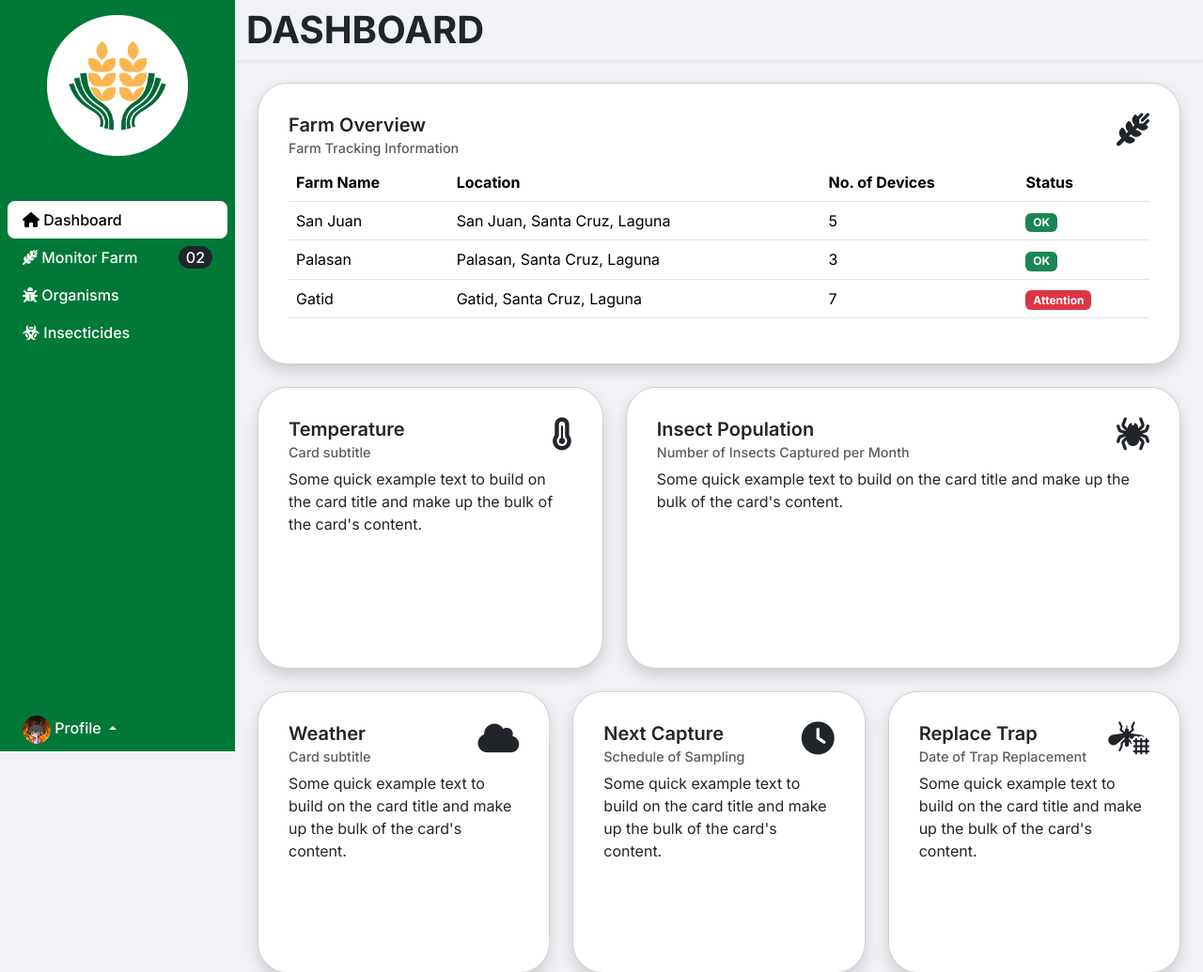
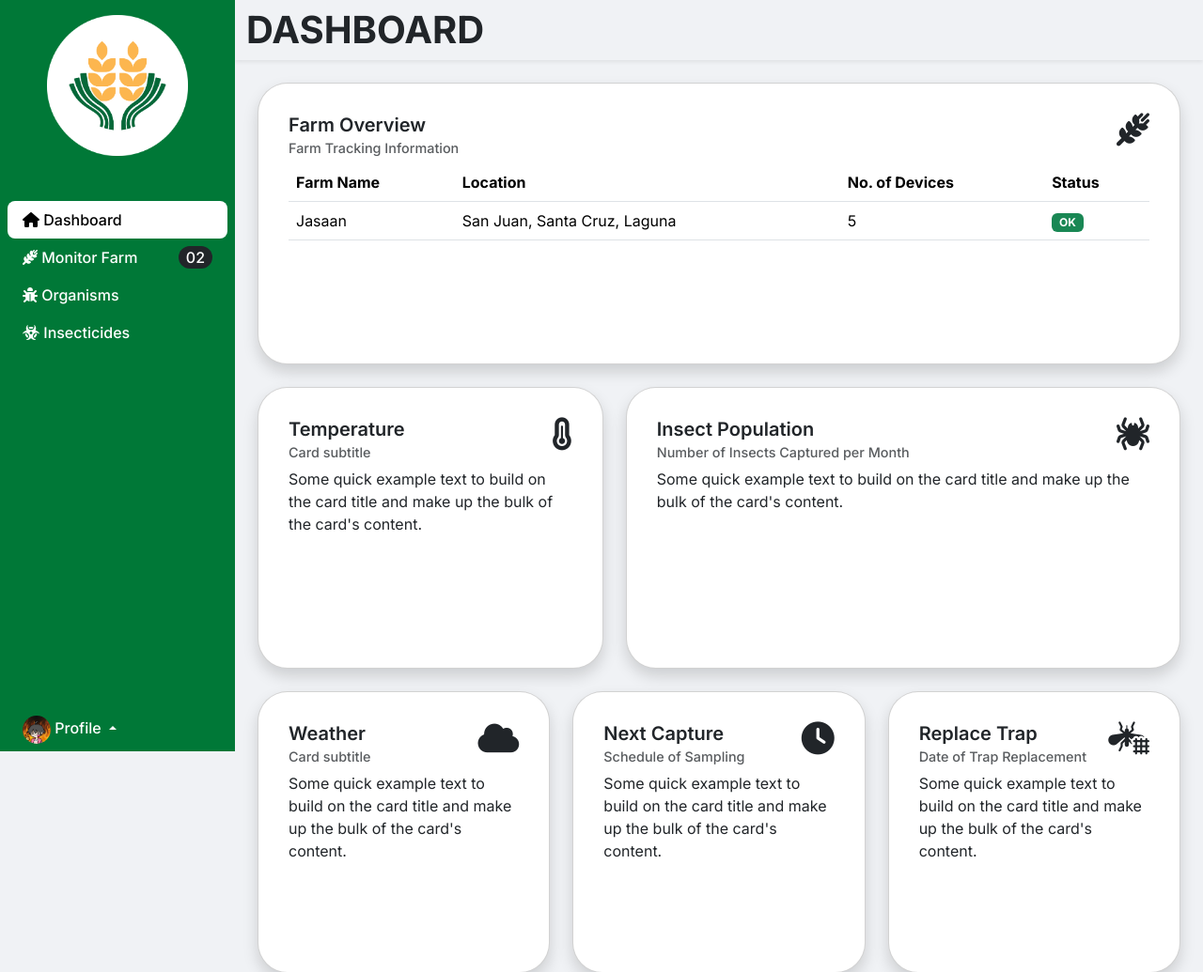
Before and after one commit to Gvtone/pest-advisor, a Flask app: template templates/index.html in a window 1280 px wide. Shown: the top 1035 px of the page at 94% size. Run offline with Flask 3, Linux system fonts and the light colour scheme; a user stored in the database is signed in; tables that the repository leaves empty hold one stand-in row (values such as "Sample post"); the template is opened without the code that fills it: values that come from a table or form of the project are taken from there, most other values are stand-ins (such as "Sample title", 1, 10 or a date in 2020); some libraries are stand-ins or nearby versions.

Commit message:
Updated Farm Table

```diff
--- a/templates/index.html
+++ b/templates/index.html
@@ -1,15 +1,11 @@
-{% extends "layout.html" %}
-{% set active_page = "index" %}
-
-{% block title%} Dashboard {% endblock %}
-{% block header %} DASHBOARD {% endblock %}
-
-{% block main %}
+{% extends "layout.html" %} {% set active_page = "index" %} {% block title%}
+Dashboard {% endblock %} {% block header %} DASHBOARD {% endblock %} {% block
+main %}
 <div class="d-flex flex-column flex-grow-1 px-4 pt-4" id="dashboard-content">
   <!-- Farm Overview -->
   <div class="card flex-grow-1 mb-4 p-3 rounded-5 shadow">
-    <div class="card-body">
-      <div class="d-flex justify-content-between">
+    <div class="card-body d-flex flex-column">
+      <div class="d-flex flex-row justify-content-between">
         <div class="flex-column">
           <h5 class="card-title">Farm Overview</h5>
           <h6 class="card-subtitle mb-2 text-body-secondary">
@@ -21,6 +17,7 @@
         </div>
       </div>
 
+      {% if farms %}
       <table class="table">
         <thead>
           <tr>
@@ -31,26 +28,26 @@
           </tr>
         </thead>
         <tbody>
+          {% for farm in farms %}
           <tr>
-            <td>San Juan</td>
+            <td>{{ farm["Farm_Name"] }}</td>
             <td class="d-none d-md-table-cell">San Juan, Santa Cruz, Laguna</td>
             <td class="d-none d-md-table-cell">5</td>
             <td><span class="badge text-bg-success">OK</span></td>
           </tr>
-          <tr>
-            <td>Palasan</td>
-            <td class="d-none d-md-table-cell">Palasan, Santa Cruz, Laguna</td>
-            <td class="d-none d-md-table-cell">3</td>
-            <td><span class="badge text-bg-success">OK</span></td>
-          </tr>
-          <tr>
-            <td>Gatid</td>
-            <td class="d-none d-md-table-cell">Gatid, Santa Cruz, Laguna</td>
-            <td class="d-none d-md-table-cell">7</td>
-            <td><span class="badge text-bg-danger">Attention</span></td>
-          </tr>
+          {% endfor %}
         </tbody>
       </table>
+      {% else %}
+      <div
+        class="d-flex justify-content-center align-items-center flex-grow-1"
+        style="height: 100%; width: 100%"
+      >
+        <p style="font-size: 3rem; color: rgba(33, 37, 41, 0.75)">
+          <strong>No Data</strong>
+        </p>
+      </div>
+      {% endif %}
     </div>
   </div>
 
```
